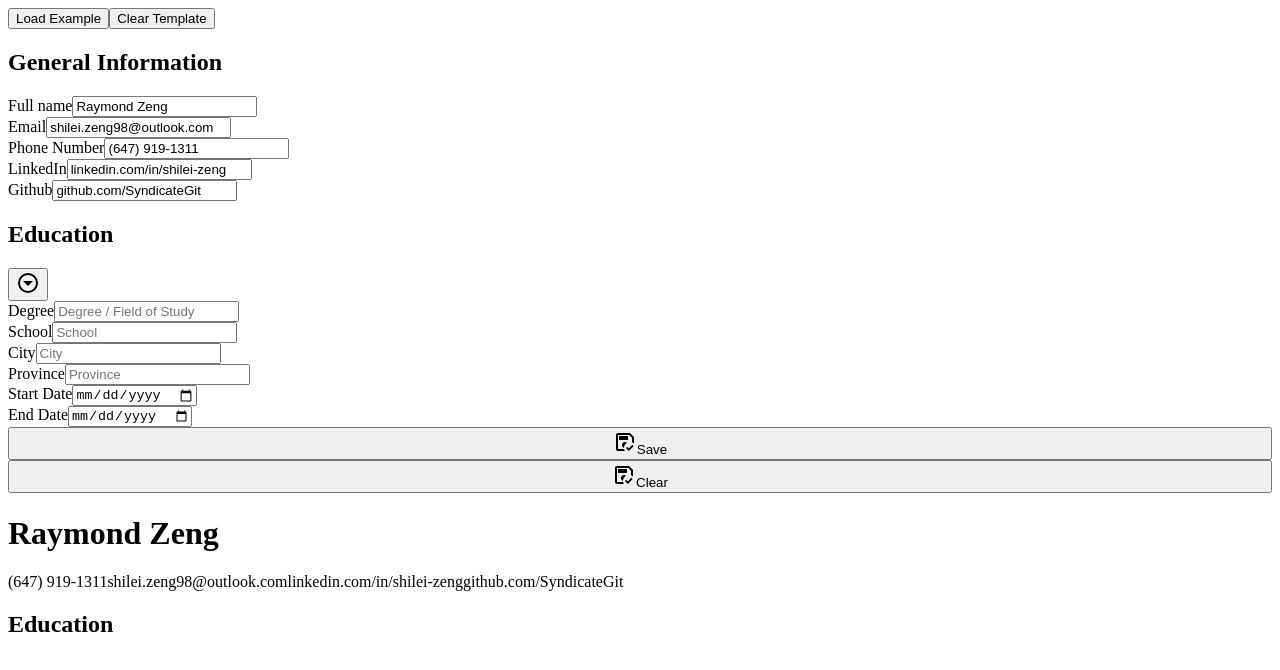
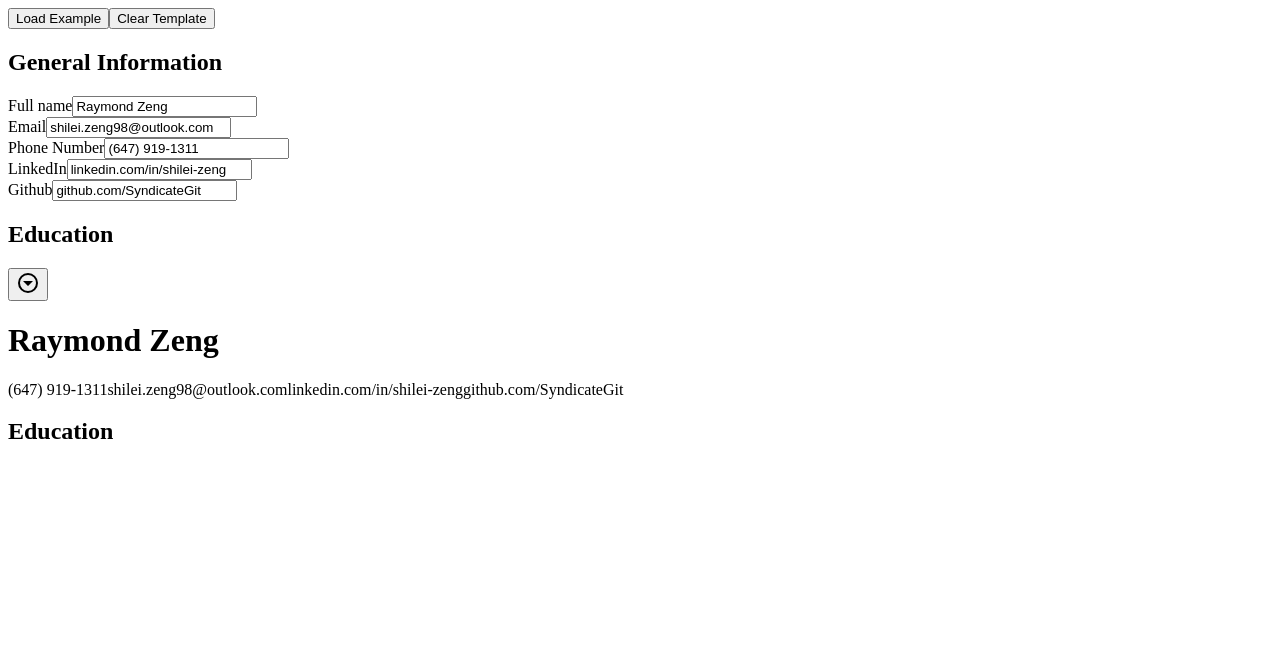
Before and after one commit to SyndicateGit/cv-builder, a React (Create React App) app: page / in a window 1280 px wide. Shown: the top 670 px of the page. Built offline with nearby package versions, Linux system fonts and the light colour scheme.

Commit message:
Fixed education drop down hide feature
Before .hide was not specific enough as .input-field override the flex none with flex display. Changed .hide to .hide.input-field to be more specific.

```diff
--- a/src/components/Education.tsx
+++ b/src/components/Education.tsx
@@ -99,8 +99,6 @@ export default function Education(props:props){
             </button>
           </div>
         </div>
-
-
       </form>
     </>
   )
--- a/src/styles/Education.css
+++ b/src/styles/Education.css
@@ -1,4 +1,4 @@
-.hide{
+.hide.input-field{
   display: none;
 }
 
```
